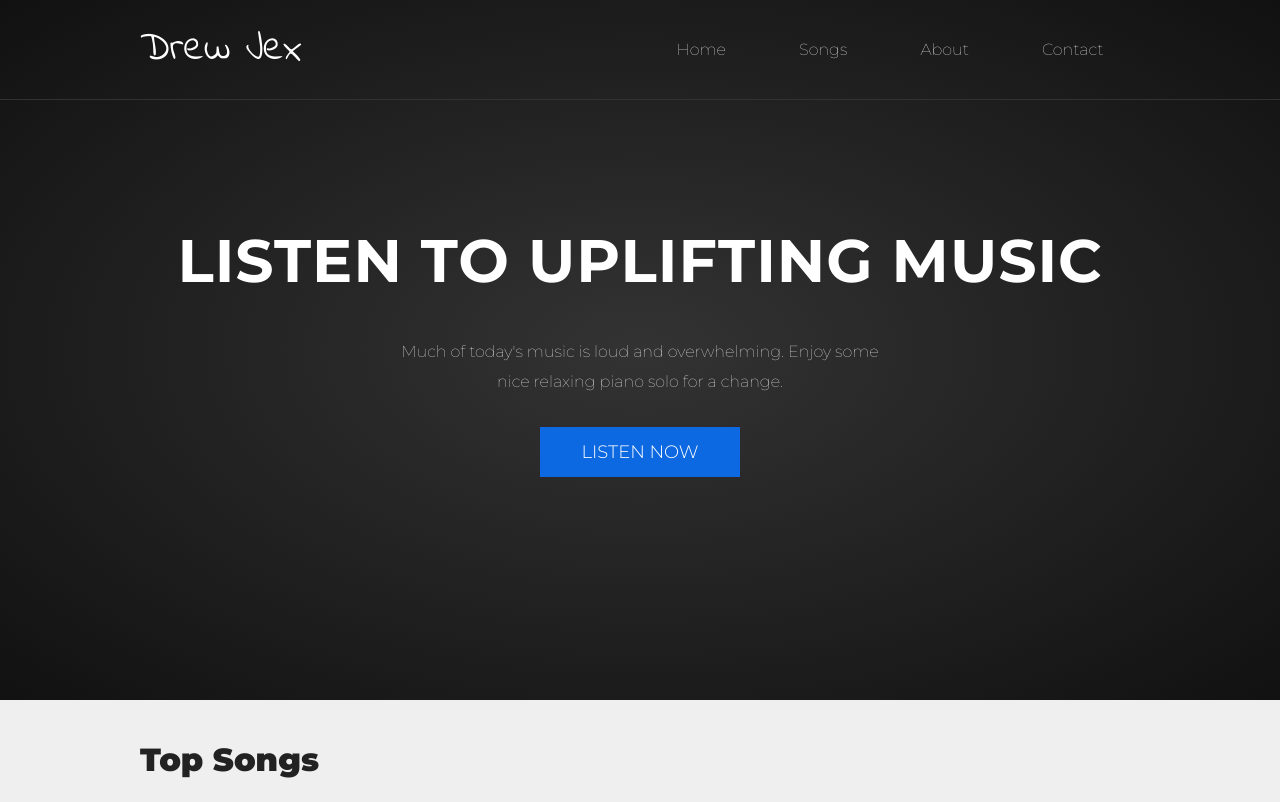
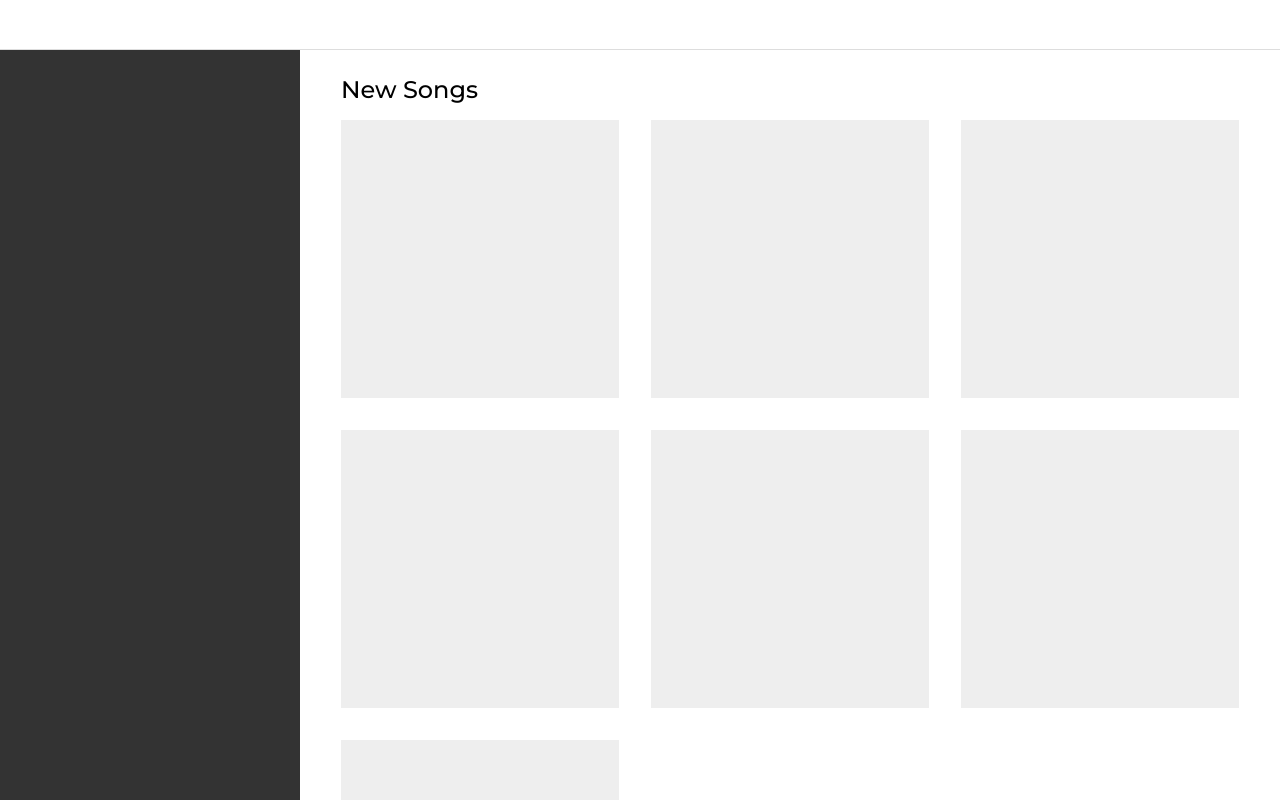
Before and after one commit to drewjex/music, a React app: page / in a window 1280 px wide. Shown: the top 802 px of the page. Built offline with nearby package versions, Linux system fonts and the light colour scheme.

Commit message:
added basic layout

```diff
--- /dev/null
+++ b/src/App2.js
@@ -0,0 +1,38 @@
+import React, { Component } from 'react';
+import './App2.scss';
+
+class App2 extends Component {
+  render() {
+    return (
+      <div className='container'>
+        <div className='column left'>
+            <div className='header left'>
+
+            </div>
+            <div className='sidebar'>
+
+            </div>
+        </div>
+        <div className='column right'>
+            <div className='header right'>
+
+            </div>
+            <div className='content'>
+                <h2>New Songs</h2>
+                <div className='grid'>
+                    <div className='card'></div>
+                    <div className='card'></div>
+                    <div className='card'></div>
+                    <div className='card'></div>
+                    <div className='card'></div>
+                    <div className='card'></div>
+                    <div className='card'></div>
+                </div>
+            </div>
+        </div>
+      </div>
+    );
+  }
+}
+
+export default App2;
--- /dev/null
+++ b/src/App2.scss
@@ -0,0 +1,87 @@
+@import url('https://fonts.googleapis.com/css?family=Montserrat:100,100i,200,200i,300,300i,400,400i,500,500i,600,600i,700,700i,800,800i,900,900i');
+@import url('https://fonts.googleapis.com/css?family=Indie+Flower');
+
+* {
+  box-sizing:border-box;
+  margin: 0;
+  padding: 0;
+  font-family: 'Montserrat', sans-serif;
+}
+
+html, body, #root {
+    height: 100%;
+}
+
+.container {
+  display:flex;
+  overflow: hidden;
+  height:100%;
+
+  .column {
+      display:flex;
+      flex-direction: column;
+      height:100%;
+
+      &.left {
+          flex-shrink: 0;
+          width:300px;
+      }
+
+      &.right {
+        flex:1;
+      }
+
+      .header {
+          flex-shrink:0;
+          height:50px;
+          border-bottom:1px solid #ddd;
+
+          &.right {
+              display: inline-flex;
+          }
+      }
+
+      .sidebar {
+        flex-grow: 1;
+        overflow-y: auto;
+        background: #333;
+        color: #efefef;
+      }
+
+      .content {
+        overflow-y: auto;
+        padding:25px;
+
+        h2 {
+            font-weight:500;
+            margin-left:1rem;
+        }
+
+        .grid {
+            display: flex;
+            flex-wrap: wrap;
+            flex-direction: row;
+          }
+
+          .card {
+            background:#eee;
+            margin: 1rem;
+            width: calc((100% / 3) - 2rem);
+
+            &:before {
+                content:'';
+                float:left;
+                padding-top:100%;
+            }
+
+            @media screen and (max-width: 800px) {
+                width: calc((100% / 2) - 2rem);
+            }
+
+            img {
+                display: block;
+            }
+          }
+      }
+  }
+}
--- a/src/index.js
+++ b/src/index.js
@@ -1,8 +1,8 @@
 import React from 'react';
 import ReactDOM from 'react-dom';
 import './index.css';
-import App from './App';
+import App2 from './App2';
 import registerServiceWorker from './registerServiceWorker';
 
-ReactDOM.render(<App />, document.getElementById('root'));
+ReactDOM.render(<App2 />, document.getElementById('root'));
 registerServiceWorker();
```
